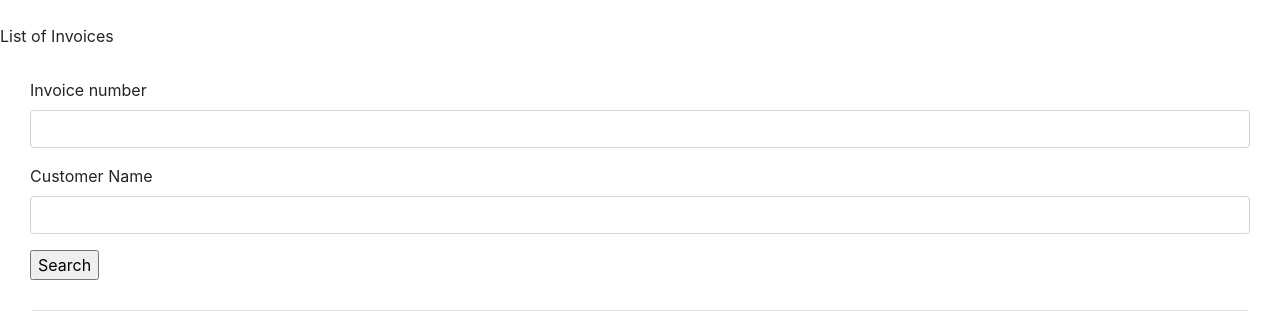
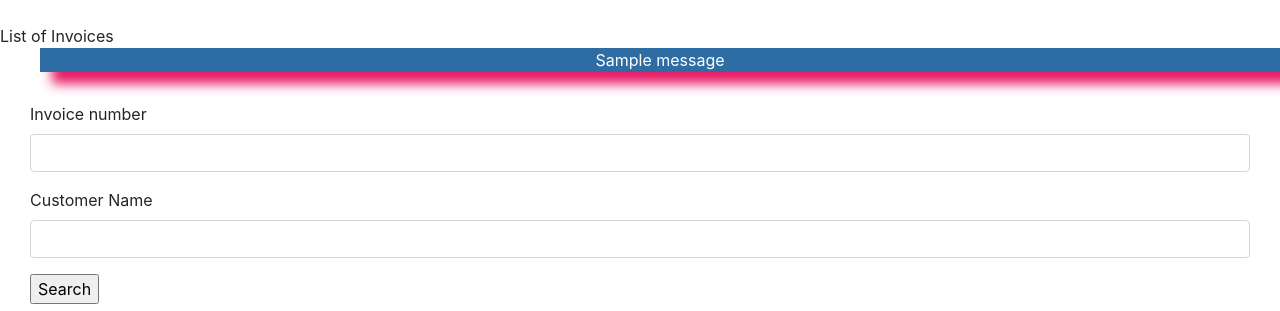
Before and after one commit to Memory-Wabwile/Invoice-Management-System, a Django app: page /list_invoice/ in a window 1280 px wide. Shown: the part 72-383 px from the top of the page. Run offline with Django 4.2, Linux system fonts and the light colour scheme; data comes from the database, SQL or seed files in the repository; both versions use the stored data as it was after the commit; one stand-in notice (Sample message) is shown; some libraries are stand-ins or nearby versions.

Commit message:
style the alert message

```diff
--- a/invoicemgt/static/css/style.css
+++ b/invoicemgt/static/css/style.css
@@ -20,3 +20,10 @@
 .table tr:nth-child(odd){
     background: #dae5f4;
 }
+.success{
+    list-style: none;
+    background-color: #2e6da4;
+    color: white;
+    box-shadow: 12px 12px 12px #e61c66;
+    text-align: center;
+}
--- a/invoicemgt/templates/list_invoice.html
+++ b/invoicemgt/templates/list_invoice.html
@@ -17,6 +17,14 @@
 <body>
 
     {{title}}<br>
+
+    {% if messages %}
+        <ul class="messages" >
+            {% for message in messages %}
+                <li{% if message.tags %} class="{{message.tags}}" {% endif %}> {{message}} </li>
+            {% endfor %}
+        </ul>
+    {% endif %}
     <div class="myForm">
         <form method='POST' action=''> {% csrf_token %}
             {{form|crispy}}
```
Also changed, not shown: db.sqlite3.
